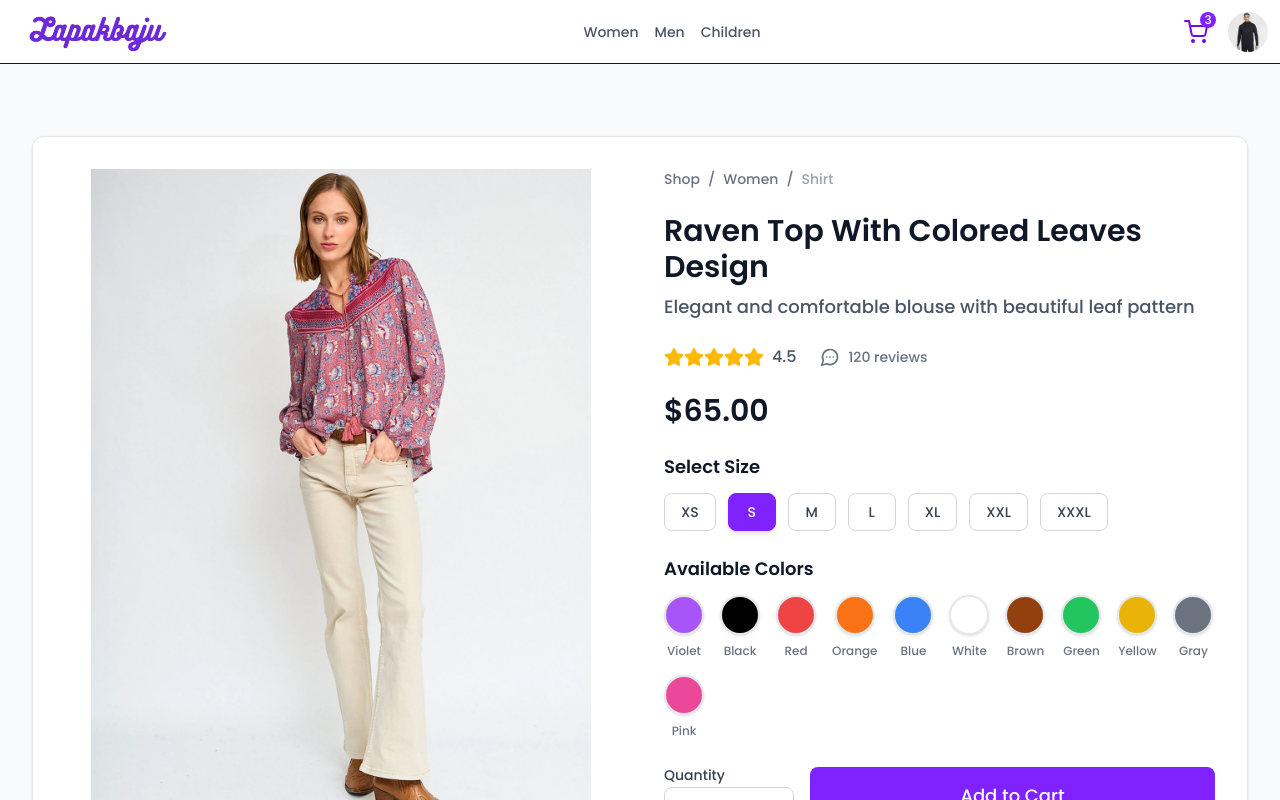
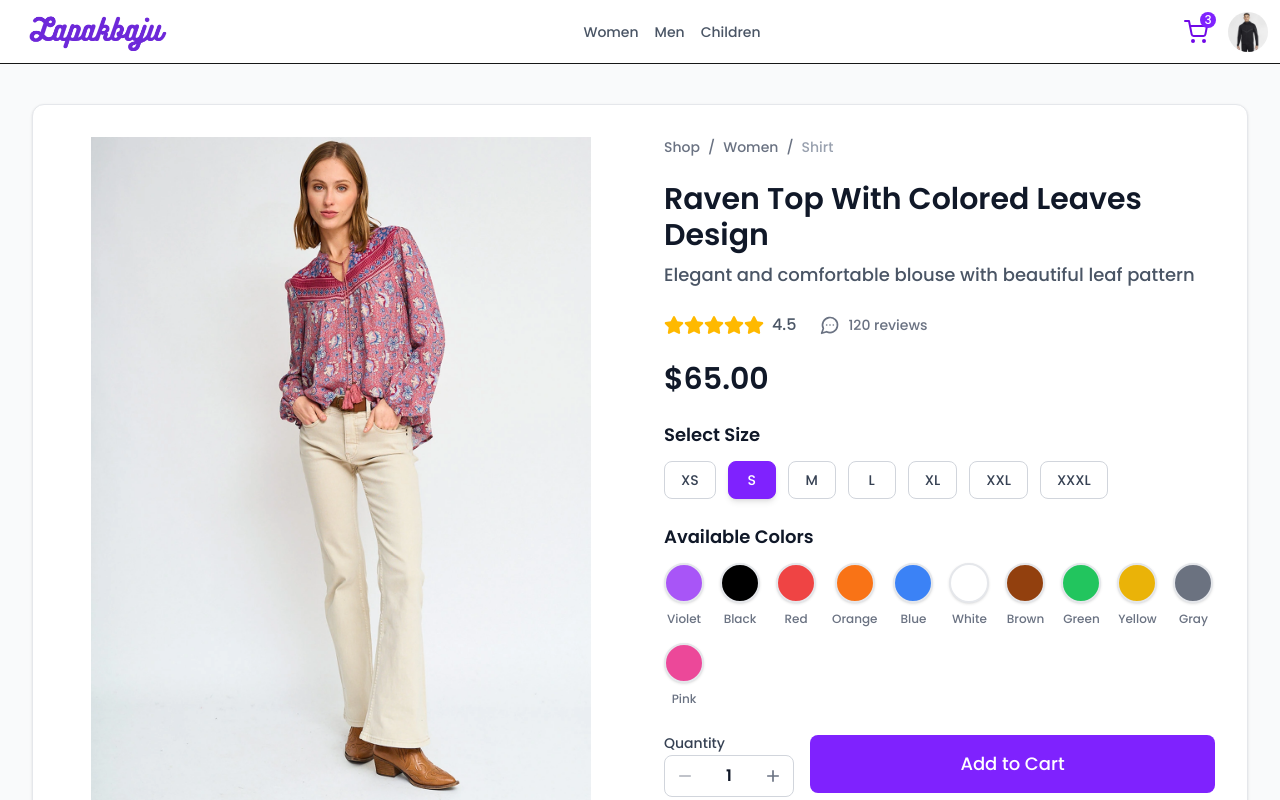
Before and after one commit to HLena/lapakbaju-store, a Next.js app: page /product/1 in a window 1280 px wide. Shown: the top 800 px of the page. Built offline with nearby package versions, Linux system fonts and the light colour scheme.

Commit message:
fix: remove unnecessary margin bottom

```diff
--- a/src/app/(shop)/category/[category]/page.tsx
+++ b/src/app/(shop)/category/[category]/page.tsx
@@ -212,7 +212,7 @@
   }
 
   return (
-    <div className="min-h-screen bg-gray-50 py-8">
+    <div className="min-h-screen m-auto">
       <div className="max-w-7xl mx-auto px-4 sm:px-6 lg:px-8">
         {/* Header with Title and Filter Button */}
         <div className="mb-8">
--- a/src/app/(shop)/product/[slug]/page.tsx
+++ b/src/app/(shop)/product/[slug]/page.tsx
@@ -20,7 +20,7 @@
 
 const ProductPage = async ({ params, searchParams }: ProductPageProps) => {
   return (
-    <div className="min-h-screen bg-gray-50 py-8">
+    <div className="min-h-screen">
       <div className="max-w-7xl mx-auto px-4 sm:px-6 lg:px-8">
         <div className="bg-white rounded-xl shadow-sm border border-gray-200 p-8">
           <div className="grid grid-cols-1 lg:grid-cols-2 gap-12">
```
